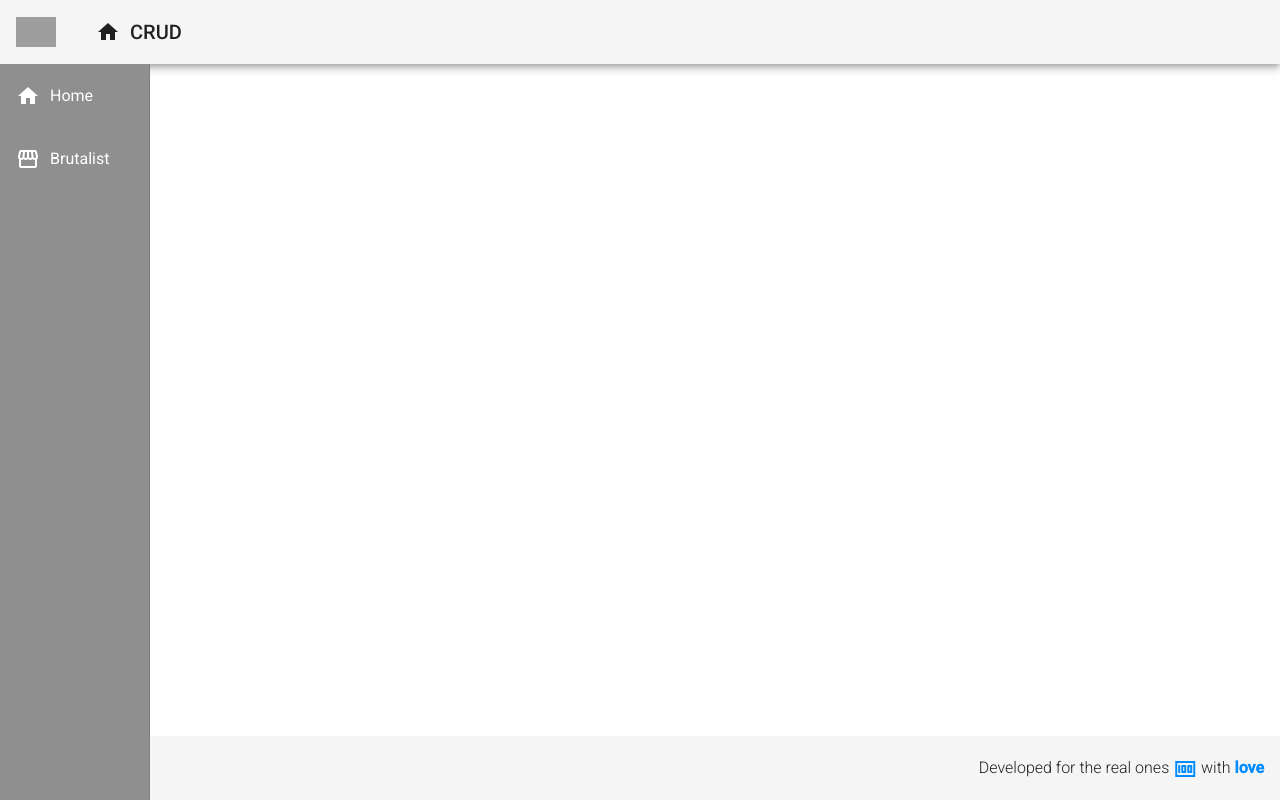
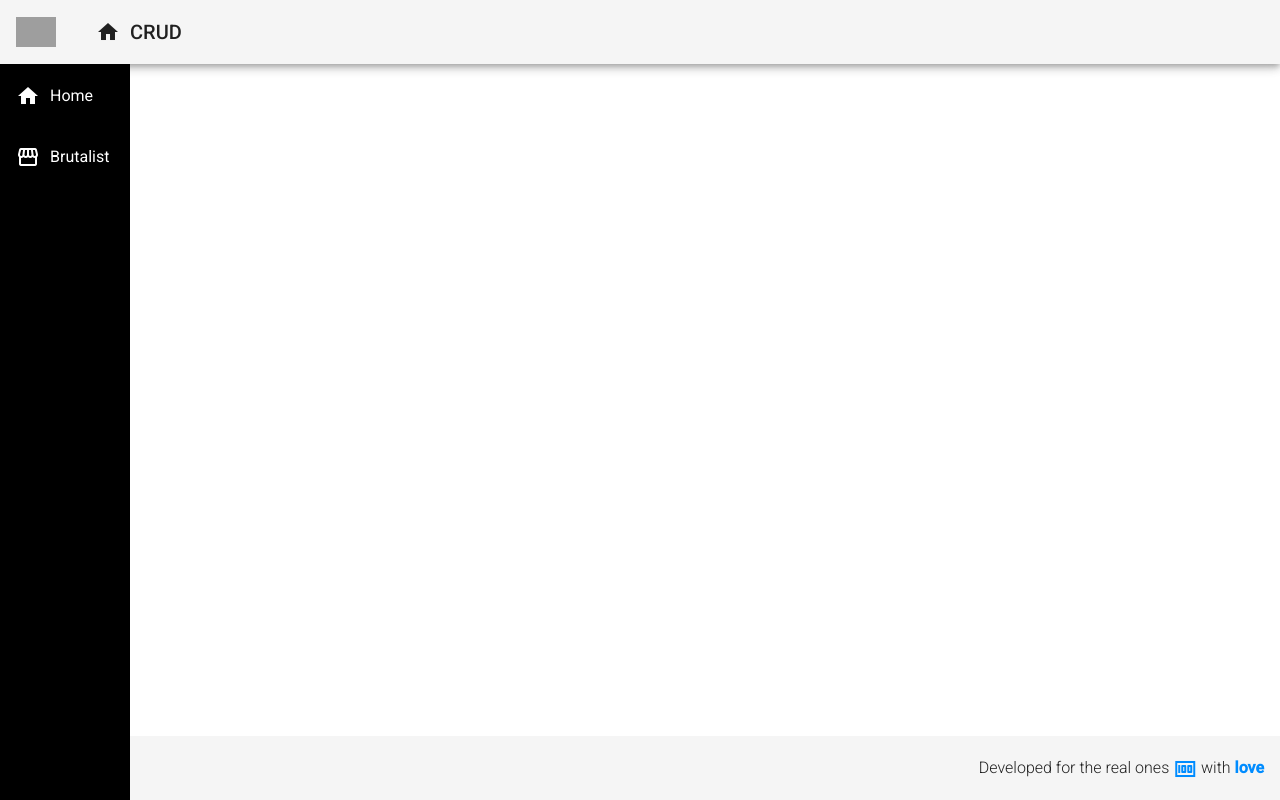
Before and after one commit to rakkuia/angularLearn, an Angular app in the folder 1_CRUD_ANGULAR/frontend/: page / in a window 1280 px wide. Built offline with nearby package versions, Linux system fonts and the light colour scheme; grey boxes are pictures that could not be loaded.

Commit message:
nav-update

```diff
--- a/1_CRUD_ANGULAR/frontend/src/app/components/template/nav/nav.component.css
+++ b/1_CRUD_ANGULAR/frontend/src/app/components/template/nav/nav.component.css
@@ -1,6 +1,6 @@
 .sidenav{
-    background-color: rgb(143, 143, 143);
-    width: 150px;
+    background-color: rgb(0, 0, 0);
+    width: 130px;
 
 }
 
```
